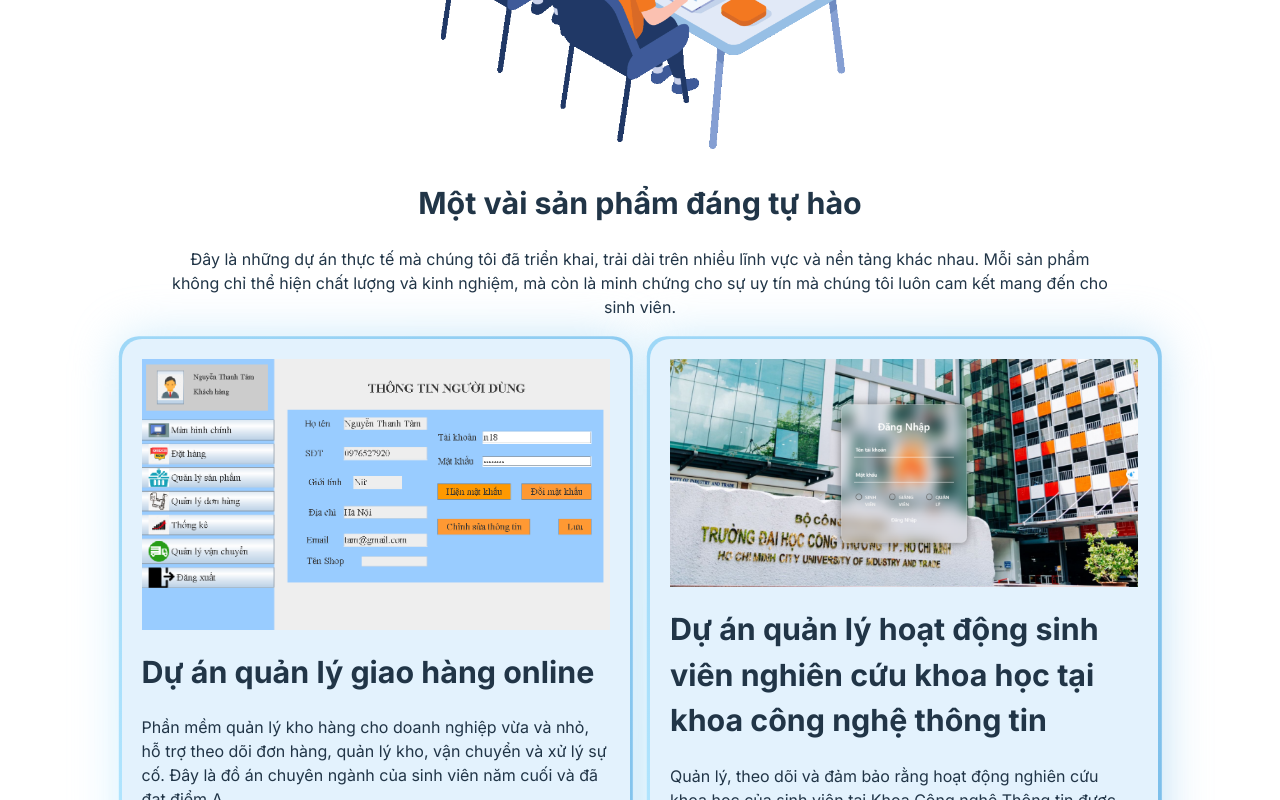
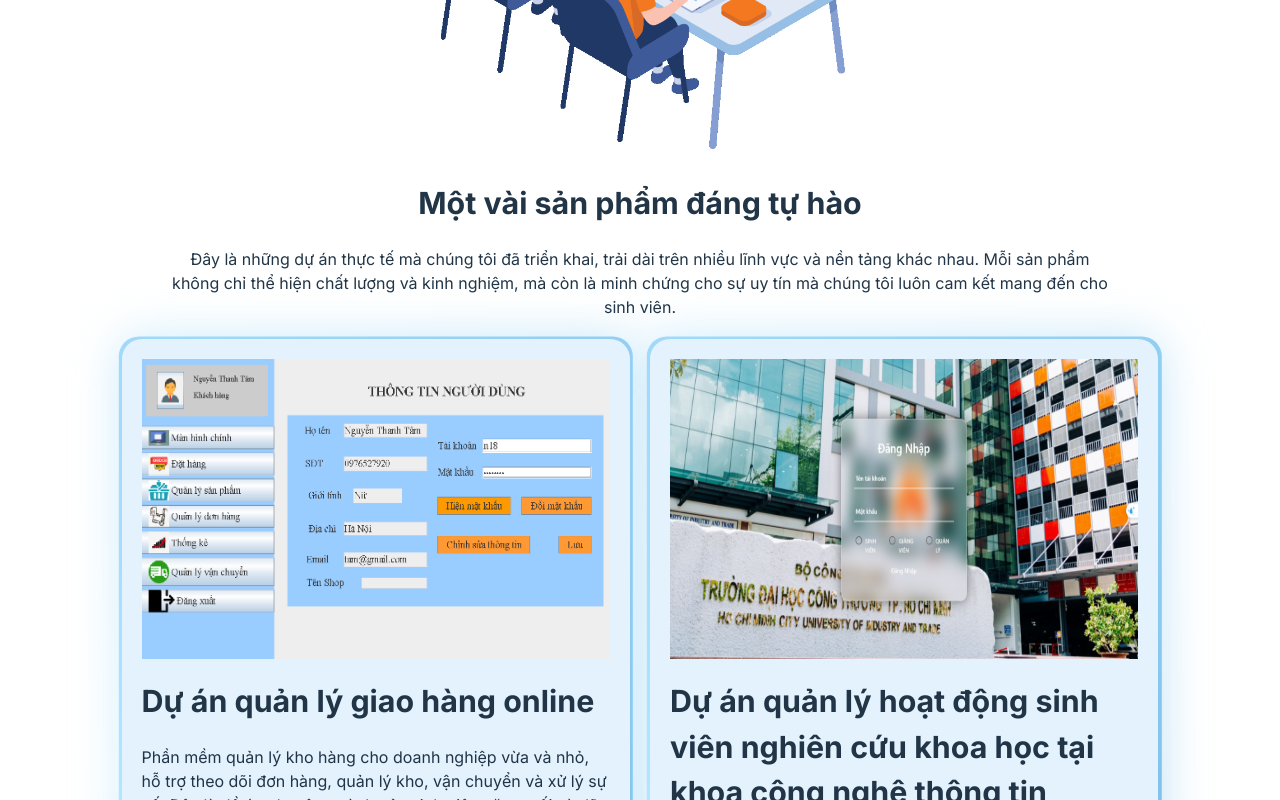
Before and after one commit to thidtp/web-blog, a React (Vite) app: page / in a window 1280 px wide. Shown: the part 2000-2800 px from the top of the page. Built offline with nearby package versions, Linux system fonts and the light colour scheme.

Commit message:
Add project and fix image project

```diff
--- a/src/components/About/About.css
+++ b/src/components/About/About.css
@@ -29,7 +29,7 @@
     margin: 0 20px;
     display: flex;
     align-items: center;
-    //grid-template-columns: 1fr 1fr;
+    grid-template-columns: 1fr 1fr;
     gap: 20px;
 }
 .about-items{
--- a/src/components/Project/Project.css
+++ b/src/components/Project/Project.css
@@ -41,7 +41,8 @@
 }
 .project-item-content img{
     max-width: 100%;
-    height: auto;
+    height: 300px;
+    object-fit: fill;
 }
 .project-technologies{
     display: flex;
--- a/src/constants/Project.js
+++ b/src/constants/Project.js
@@ -1,6 +1,8 @@
 import projectImage1 from "../assets/images/project-image1.png";
 import projectImage2 from "../assets/images/project-image2.png";
 import projectImage3 from "../assets/images/project-image3.png";
+import projectImage4 from "../assets/images/project-image4.png";
+import projectImage5 from "../assets/images/project-image5.png";
 export const projectContent = [
     {
         title: "Dự án quản lý giao hàng online",
@@ -21,15 +23,15 @@ export const projectContent = [
         technologies: ["Java", "Android Studio", "SQL Sever", "Web API"],
     },
     {
-        title: "Ứng Dụng Quản Lý Công Việc",
-        description: "Ứng dụng giúp người dùng quản lý công việc hàng ngày, cho phép tạo, chỉnh sửa và xóa công việc một cách dễ dàng.",
-        image: projectImage1,
-        technologies: ["React", "Node.js", "MongoDB"],
+        title: "Website Áo cưới & Dịch vụ chụp ảnh ",
+        description: "Xây dựng nền tảng hỗ trợ tổ chức và quản lý sự kiện cưới, giúp cặp đôi và nhà tổ chức dễ dàng chọn dịch vụ, theo dõi ngân sách và quản lý lịch trình",
+        image: projectImage4,
+        technologies: ["C#", "SQL Server", "HTML & CSS", "JavaScript"],
     },
     {
         title: "Hệ Thống Đặt Vé Máy Bay",
-        description: "Hệ thống cho phép người dùng tìm kiếm và đặt vé máy bay trực tuyến, cung cấp thông tin chi tiết về chuyến bay và giá vé.",
-        image: projectImage1,
-        technologies: ["React", "Node.js", "MongoDB"],
+        description: "Website giúp sinh viên tìm phòng trọ theo vị trí, giá cả, tiện ích kèm theo.",
+        image: projectImage5,
+        technologies: ["ReactJS", "Tailwind CSS", "SQL Server", "NodeJS"],
     },
 ]
```
Also changed, not shown: src/assets/images/project-image4.png (added), src/assets/images/project-image5.png (added).
